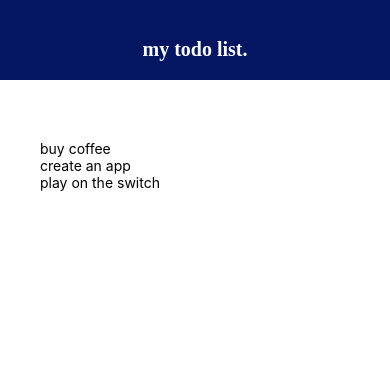
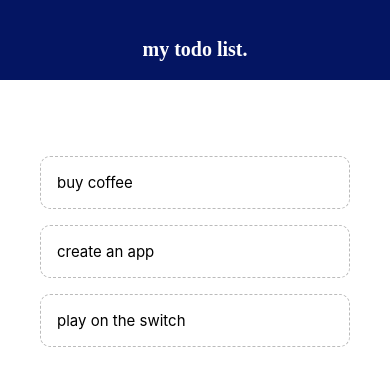
Before and after one commit to sia162/todo-android-app, a React Native app: screen / in a window 390 px wide. Shown: the top 386 px of the page. Built offline with nearby package versions, Linux system fonts and the light colour scheme.

Commit message:
feature: delete todo implemented

```diff
--- a/App.js
+++ b/App.js
@@ -1,13 +1,8 @@
 import { StatusBar } from "expo-status-bar";
 import { useState } from "react";
-import {
-  StyleSheet,
-  Text,
-  View,
-  FlatList,
-  TouchableOpacity,
-} from "react-native";
+import { StyleSheet, View, FlatList } from "react-native";
 import Header from "./components/Header";
+import TodoItem from "./components/TodoItem";
 
 export default function App() {
   const [todos, setTodos] = useState([
@@ -15,6 +10,12 @@
     { text: "create an app", key: "2" },
     { text: "play on the switch", key: "3" },
   ]);
+
+  const pressHandler = (key) => {
+    setTodos((prevtodos) => {
+      return prevtodos.filter((item) => item.key !== key);
+    });
+  };
 
   return (
     <View style={styles.container}>
@@ -27,9 +28,9 @@
           {/* list */}
           <FlatList
             data={todos}
-            renderItem={({ item }) => {
-              return <Text>{item.text}</Text>;
-            }}
+            renderItem={({ item }) => (
+              <TodoItem item={item} pressHandler={pressHandler} />
+            )}
           />
         </View>
       </View>
--- /dev/null
+++ b/components/TodoItem.js
@@ -0,0 +1,24 @@
+import { StyleSheet, Text, TouchableOpacity } from "react-native";
+import React from "react";
+
+const TodoItem = ({ item, pressHandler }) => {
+  return (
+    <TouchableOpacity onPress={() => pressHandler(item.key)}>
+      <Text style={styles.item}>{item.text}</Text>
+    </TouchableOpacity>
+  );
+};
+
+export default TodoItem;
+
+const styles = StyleSheet.create({
+  item: {
+    padding: 16,
+    marginTop: 16,
+    borderColor: "#bbb",
+    borderWidth: 1,
+    borderStyle: "dashed",
+    borderRadius: 10,
+    fontSize: 15,
+  },
+});
```
Also changed, not shown: 1 other file (tests, documents, lock files or other folders).
